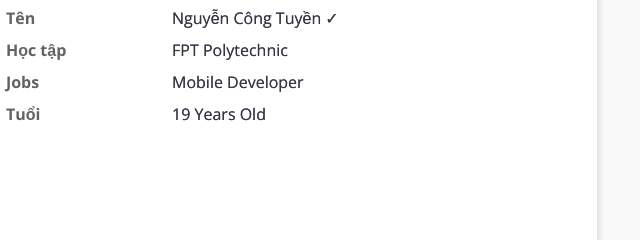
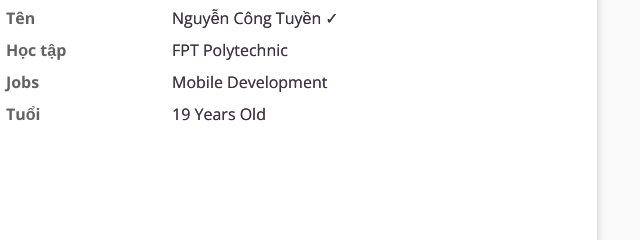
Before and after one commit to ctuyendeveloper/NgoiSaoSang, a plain HTML site: page index.html in a window 1280 px wide. Shown: the part 309-549 px from the top of the page, 566-1206 px from the left. Drawn offline with nearby package versions, Linux system fonts and the light colour scheme; files whose address does not match are found by name.

Commit message:
Update index.html

```diff
--- a/index.html
+++ b/index.html
@@ -56,7 +56,7 @@
 								</div>
 								<div class="row my-2">
 									<div class="col-lg-4 col-12 boldd">Jobs</div>
-									<div class="col-lg-8 col-12 b">Mobile Developer</div>
+									<div class="col-lg-8 col-12 b">Mobile Development</div>
 								</div>
 								<div class="row">
 									<div class="col-lg-4 col-12 boldd">Tuổi</div>
```
